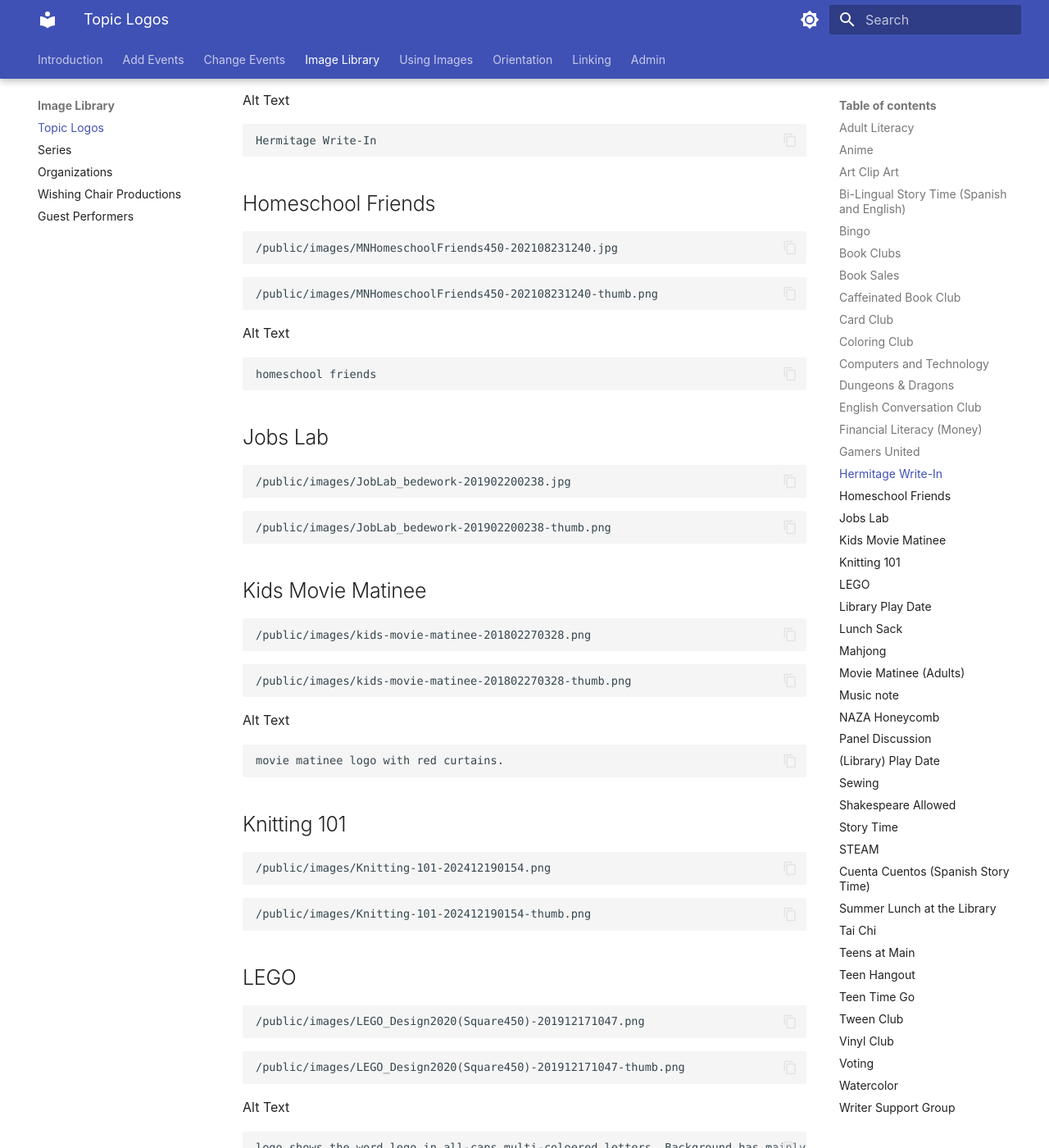
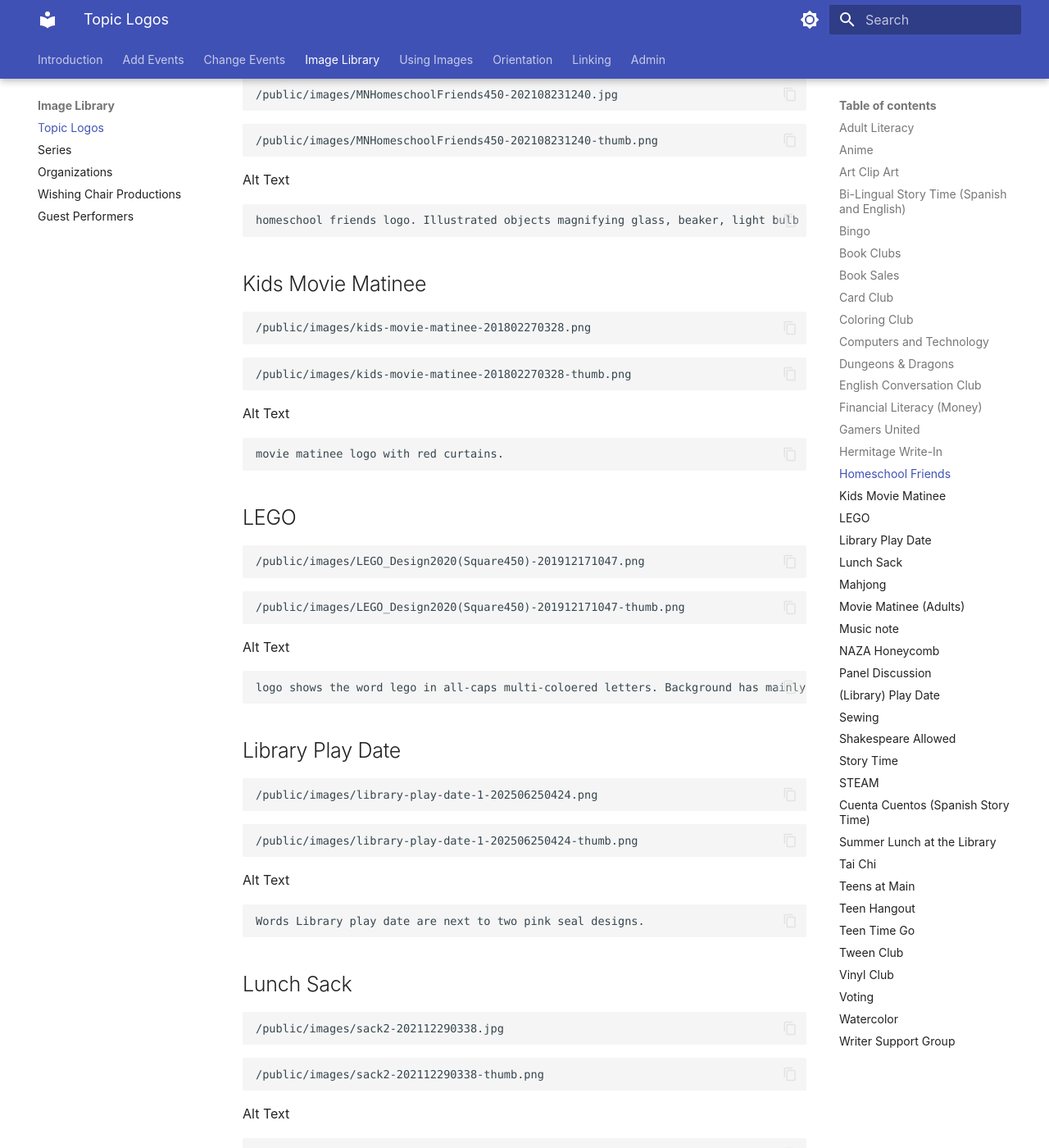
Before and after one commit to Nashville-Public-Library/bedework-docs, an MkDocs documentation site: the page built from docs/image-library/topic-logos.md, in a window 1280 px wide and 1400 px high, scrolled down 4397 px. Shown: the whole window at 82% size. Built offline with MkDocs 1.6.1 and Material for MkDocs 9.7.7, drawn with Linux system fonts in a browser that asks for light colours; some of the changed text lies outside the part shown.

Commit message:
adding alt text, removing images

````diff
--- a/docs/image-library/topic-logos.md
+++ b/docs/image-library/topic-logos.md
@@ -44,6 +44,12 @@ Hand sketching anime character
 
 ```text
 /public/images/art logo 1-202407030448-thumb.png
+```
+
+Alt Text
+
+```text
+blue clip art sketch of a painting pallette and canvas.
 ```
 
 ## Bi-Lingual Story Time (Spanish and English)
@@ -108,22 +114,6 @@ Alt Text
 
 ```text
 Words book sale atop a row of books. book sale logo has url for npl.gov slash friends. reads proceeds benefit nashville public library.
-```
-
-## Caffeinated Book Club
-
-```text
-/public/images/caffeinated-book-club-202508061039.jpg
-```
-
-```text
-/public/images/caffeinated-book-club-202508061039-thumb.png
-```
-
-Alt Text
-
-```text
-caffeinated book club
 ```
 
 ## Card Club
@@ -261,17 +251,7 @@ Hermitage Write-In
 Alt Text
 
 ```text
-homeschool friends
-```
-
-## Jobs Lab
-
-```text
-/public/images/JobLab_bedework-201902200238.jpg
-```
-
-```text
-/public/images/JobLab_bedework-201902200238-thumb.png
+homeschool friends logo. Illustrated objects magnifying glass, beaker, light bulb and atom.
 ```
 
 ## Kids Movie Matinee
@@ -288,16 +268,6 @@ Alt Text
 
 ```text
 movie matinee logo with red curtains.
-```
-
-## Knitting 101
-
-```text
-/public/images/Knitting-101-202412190154.png
-```
-
-```text
-/public/images/Knitting-101-202412190154-thumb.png
 ```
 
 ## LEGO
````
Also changed, not shown: other parts of docs/image-library/topic-logos.md (+1 -1 lines).
